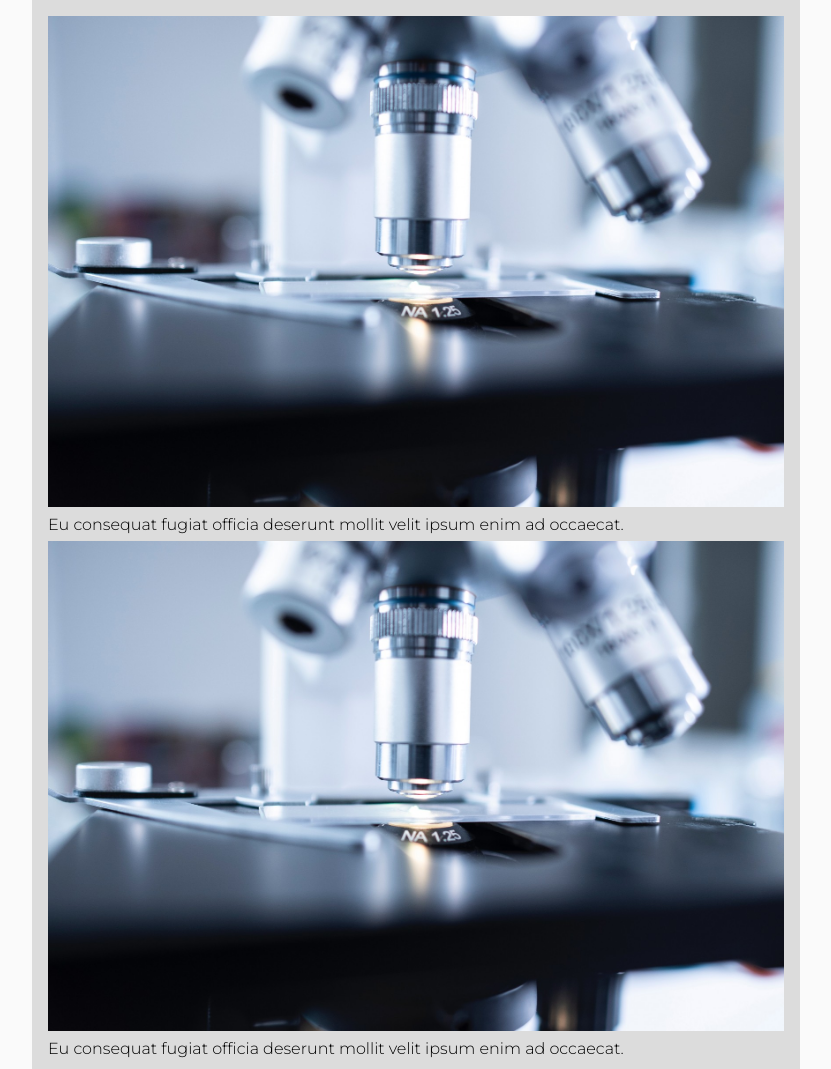
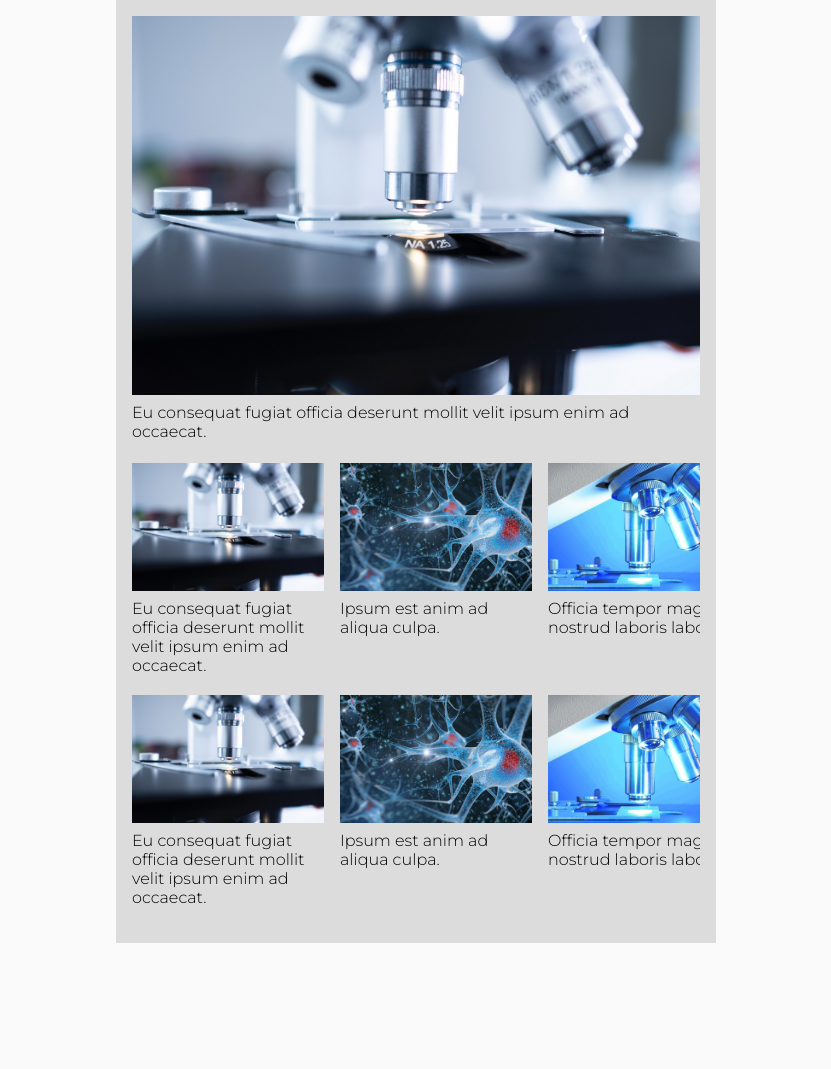
Before and after one commit to Denis-NV/vanilla_js_carousel, a website built with webpack: page index.html in a window 1280 px wide. Shown: the top 1069 px of the page, without its empty margins (224-1055 px from the left). After the commit the page ends 943 px from the top, so only its background shows below. Built offline with nearby package versions, Linux system fonts and the light colour scheme.

Commit message:
packaged into classes

```diff
--- a/index.html
+++ b/index.html
@@ -10,17 +10,40 @@
       src="https://kit.fontawesome.com/e8a2cb247e.js"
       crossorigin="anonymous"
     ></script>
-    <script type="text/javascript" src="index.js" defer></script>
+    <!-- <script type="text/javascript" src="index.js" defer></script> -->
+    <script type="text/javascript" src="dist/main.js" defer></script>
 
     <title>Carousel Proto</title>
   </head>
   <body>
     <div class="container">
-      <div id="carousel-root">
-        <div id="carousel-UI-left">
+      <!-- Carousel 1 -->
+      <div class="carousel-viewport">
+        <!-- Carousel container gets mounted inside here -->
+        <div class="carousel-UI carousel-UI-left">
           <i class="fas fa-arrow-circle-left"></i>
         </div>
-        <div id="carousel-UI-right">
+        <div class="carousel-UI carousel-UI-right">
+          <i class="fas fa-arrow-circle-right"></i>
+        </div>
+      </div>
+      <!-- Carousel 2 -->
+      <div class="carousel-viewport">
+        <!-- Carousel container gets mounted inside here -->
+        <div class="carousel-UI carousel-UI-left">
+          <i class="fas fa-arrow-circle-left"></i>
+        </div>
+        <div class="carousel-UI carousel-UI-right">
+          <i class="fas fa-arrow-circle-right"></i>
+        </div>
+      </div>
+      <!-- Carousel 3 -->
+      <div class="carousel-viewport">
+        <!-- Carousel container gets mounted inside here -->
+        <div class="carousel-UI carousel-UI-left">
+          <i class="fas fa-arrow-circle-left"></i>
+        </div>
+        <div class="carousel-UI carousel-UI-right">
           <i class="fas fa-arrow-circle-right"></i>
         </div>
       </div>
--- /dev/null
+++ b/main.js
@@ -0,0 +1,81 @@
+import Carousel from "./uni-carousel/Carousel";
+import CarouselItemBgImageText from "./uni-carousel/CarouselItemBgImageText";
+
+//
+const images_data = [
+  {
+    src: "images/0.jpg",
+    text:
+      "Eu consequat fugiat officia deserunt mollit velit ipsum enim ad occaecat."
+  },
+  {
+    src: "images/1.jpg",
+    text: "Ipsum est anim ad aliqua culpa."
+  },
+  {
+    src: "images/2.jpg",
+    text: "Officia tempor magna nostrud laboris labore."
+  },
+  {
+    src: "images/3.jpg",
+    text:
+      "Esse incididunt anim do adipisicing deserunt qui veniam tempor veniam labore do."
+  },
+  {
+    src: "images/4.jpg",
+    text:
+      "Mollit amet deserunt officia labore qui irure qui irure tempor occaecat esse ut."
+  },
+  {
+    src: "images/5.jpg",
+    text:
+      "Dolor nulla pariatur tempor duis labore exercitation velit consequat qui aute mollit."
+  },
+  {
+    src: "images/6.jpg",
+    text:
+      "Deserunt officia incididunt cupidatat nostrud dolore consequat dolor voluptate est."
+  },
+  {
+    src: "images/7.jpg",
+    text:
+      "Tempor Lorem velit laboris nulla cupidatat consequat anim exercitation consequat enim do."
+  }
+];
+
+//
+
+const mounting_points = document.querySelectorAll(".carousel-viewport");
+
+new Carousel(
+  mounting_points[0],
+  images_data.map(
+    item => new CarouselItemBgImageText(item.src, item.text, 192, 128)
+  ),
+  document.querySelector(".carousel-viewport:nth-child(1) > .carousel-UI-left"),
+  document.querySelector(".carousel-viewport:nth-child(1) > .carousel-UI-right")
+);
+
+new Carousel(
+  mounting_points[1],
+  images_data.map(
+    item => new CarouselItemBgImageText(item.src, item.text, 192, 128)
+  ),
+  document.querySelector(".carousel-viewport:nth-child(2) > .carousel-UI-left"),
+  document.querySelector(
+    ".carousel-viewport:nth-child(2) > .carousel-UI-right"
+  ),
+  { full_width: false }
+);
+
+new Carousel(
+  mounting_points[2],
+  images_data.map(
+    item => new CarouselItemBgImageText(item.src, item.text, 192, 128)
+  ),
+  document.querySelector(".carousel-viewport:nth-child(3) > .carousel-UI-left"),
+  document.querySelector(
+    ".carousel-viewport:nth-child(3) > .carousel-UI-right"
+  ),
+  { full_width: false, loop: false }
+);
--- a/styles.css
+++ b/styles.css
@@ -21,19 +21,19 @@ body {
 
   position: relative;
 
-  max-width: 768px;
+  max-width: 600px;
   min-height: 100vh;
   margin: auto;
   padding: 1rem 1rem;
 }
 
-#carousel-root {
+.carousel-viewport {
   position: relative;
   height: 100%;
+  margin-bottom: 1rem;
 }
 
-#carousel-UI-left,
-#carousel-UI-right {
+.carousel-UI {
   position: absolute;
 
   width: 40px;
@@ -50,23 +50,21 @@ body {
   align-items: center;
 }
 
-#carousel-UI-left > i,
-#carousel-UI-right > i {
+.carousel-UI > i {
   transform: scale(2);
 }
 
-#carousel-root:hover #carousel-UI-left,
-#carousel-root:hover #carousel-UI-right {
+.carousel-viewport:hover .carousel-UI {
   opacity: 0.7;
   transition: opacity 200ms;
 }
 
-#carousel-UI-left {
+.carousel-UI-left {
   left: 5px;
   z-index: 998;
 }
 
-#carousel-UI-right {
+.carousel-UI-right {
   right: 5px;
   z-index: 999;
 }
--- /dev/null
+++ b/uni-carousel/Carousel.js
@@ -0,0 +1,247 @@
+export default class {
+  constructor(
+    p_mount_point,
+    p_items,
+    p_btn_left = null,
+    p_btn_right = null,
+    p_settings = {}
+  ) {
+    this.items = p_items;
+    this.container = p_mount_point;
+    this.btn_left = p_btn_left;
+    this.btn_right = p_btn_right;
+
+    this.settings = {
+      ...{
+        full_width: true,
+        swipe: true,
+        item_width: 192,
+        gap: 16,
+        easing_factor: 0.15,
+        loop: true
+      },
+      ...p_settings
+    };
+
+    this.state = {
+      cur_offset: 0,
+      targ_offset: 0,
+      cur_phase: 0,
+      cur_loop: false,
+      max_offset: 1,
+      animationId: null,
+      drag_start_x: 0,
+      drag_lock: false,
+      step: 0,
+      full_item_width: 0,
+      full_carousel_width: 0
+    };
+
+    this.init();
+  }
+
+  init() {
+    const scope = this;
+
+    this.carousel = document.createElement("div");
+    this.container.appendChild(this.carousel);
+
+    this.state.step = 1 / this.items.length;
+
+    this.carousel.style.boxSizing = "border-box";
+    this.carousel.style.width = "100%";
+    this.carousel.style.overflow = "hidden";
+    this.carousel.style.position = "relative";
+
+    if (this.btn_left)
+      this.btn_left.addEventListener("click", function(event) {
+        scope.onSlideRequest(true);
+      });
+    if (this.btn_right)
+      this.btn_right.addEventListener("click", function(event) {
+        scope.onSlideRequest(false);
+      });
+
+    if (this.settings.swipe) {
+      this.carousel.addEventListener("touchstart", function(event) {
+        scope.onDragStart(event);
+      });
+      this.carousel.addEventListener("touchend", function(event) {
+        scope.onDragEnd(event);
+      });
+      this.carousel.addEventListener("touchmove", function(event) {
+        scope.onDrag(event);
+      });
+
+      this.carousel.addEventListener("mousedown", function(event) {
+        scope.onDragStart(event);
+      });
+      this.carousel.addEventListener("mouseup", function(event) {
+        scope.onDragEnd(event);
+      });
+      this.carousel.addEventListener("mouseleave", function(event) {
+        scope.onDragEnd(event);
+      });
+      this.carousel.addEventListener("mousemove", function(event) {
+        scope.onDrag(event);
+      });
+    }
+
+    window.addEventListener("resize", function(event) {
+      scope.onResize();
+    });
+
+    this.items.forEach(item => {
+      // TODO: Perhaps outsource child appending logic to render function?
+
+      this.carousel.appendChild(item.container);
+    });
+
+    this.onResize();
+  }
+
+  render() {
+    const cut_off = this.carousel.getBoundingClientRect().width;
+    const cut_off_tail = this.state.full_carousel_width - cut_off;
+
+    this.items.forEach((item, index) => {
+      const static_x = index * this.state.full_item_width;
+      const offset_x = this.state.full_carousel_width * this.state.cur_phase;
+      const prov_x = static_x + offset_x;
+      const run_over_x = prov_x - cut_off;
+      const final_x = prov_x > cut_off ? run_over_x - cut_off_tail : prov_x;
+
+      item.container.style.transform = `translateX(${final_x}px)`;
+    });
+  }
+
+  startTransition() {
+    if (!this.state.cur_loop)
+      this.state.targ_offset = Math.min(
+        0,
+        Math.max(this.state.max_offset, this.state.targ_offset)
+      );
+
+    const transitionStep = timestamp => {
+      const remaining_offset = this.state.targ_offset - this.state.cur_offset;
+      const eased_remaining_offset =
+        remaining_offset * this.settings.easing_factor;
+
+      this.state.cur_offset += eased_remaining_offset;
+
+      if (Math.abs(this.state.targ_offset - this.state.cur_offset) < 0.0001)
+        this.state.cur_offset = this.state.targ_offset;
+
+      this.state.cur_phase = this.state.cur_offset % 1;
+      this.state.cur_phase =
+        this.state.cur_phase < 0
+          ? 1 + this.state.cur_phase
+          : this.state.cur_phase;
+
+      this.render();
+
+      if (this.state.targ_offset !== this.state.cur_offset)
+        this.state.animationId = requestAnimationFrame(transitionStep);
+    };
+
+    if (this.state.animationId) cancelAnimationFrame(this.state.animationId);
+    this.state.animationId = requestAnimationFrame(transitionStep);
+  }
+
+  // Handlers
+  onSlideRequest(left) {
+    this.state.targ_offset += this.state.step * (left ? 1 : -1);
+
+    this.startTransition();
+  }
+
+  onResize() {
+    const viewport_width = this.carousel.getBoundingClientRect().width;
+
+    this.state.full_item_width =
+      this.settings.gap +
+      (this.settings.full_width ? viewport_width : this.settings.item_width);
+
+    this.state.full_carousel_width =
+      this.state.full_item_width * this.items.length;
+
+    //
+
+    let max_height = 0;
+
+    this.items.forEach(item => {
+      item.container.style.width = this.settings.full_width
+        ? "100%"
+        : `${this.settings.item_width}px`;
+
+      max_height = Math.max(
+        max_height,
+        item.resize(viewport_width, this.settings.full_width)
+      );
+    });
+
+    this.carousel.style.height = `${max_height}px`;
+
+    //
+
+    this.state.cur_loop =
+      this.settings.loop &&
+      this.state.full_carousel_width - this.state.full_item_width >
+        viewport_width;
+    this.state.max_offset =
+      (viewport_width - this.state.full_carousel_width + this.settings.gap) /
+      this.state.full_carousel_width;
+
+    if (!this.state.cur_loop) this.startTransition();
+
+    //
+
+    if (this.state.full_carousel_width <= viewport_width) {
+      if (this.btn_left) this.btn_left.style.display = "none";
+      if (this.btn_right) this.btn_right.style.display = "none";
+    }
+
+    this.render();
+  }
+
+  // UI Handlers
+
+  onDragStart(event) {
+    this.state.drag_lock = true;
+
+    this.state.drag_start_x = this.unifyEvents(event).clientX;
+  }
+
+  onDragEnd(event) {
+    this.state.drag_lock = false;
+
+    if (
+      this.state.cur_loop ||
+      (!this.state.cur_loop && this.state.targ_offset > this.state.max_offset)
+    ) {
+      this.state.targ_offset =
+        Math.round(this.state.targ_offset / this.state.step) * this.state.step;
+
+      this.startTransition();
+    }
+  }
+
+  onDrag(event) {
+    event.preventDefault();
+
+    if (this.state.drag_lock) {
+      const cur_x = this.unifyEvents(event).clientX;
+      const diff = cur_x - this.state.drag_start_x;
+
+      this.state.targ_offset += diff / this.state.full_carousel_width;
+      this.startTransition();
+      this.state.drag_start_x = cur_x;
+    }
+  }
+
+  // Utils
+
+  unifyEvents(e) {
+    return e.changedTouches ? e.changedTouches[0] : e;
+  }
+}
--- /dev/null
+++ b/uni-carousel/CarouselItemBase.js
@@ -0,0 +1,15 @@
+export default class {
+  constructor() {
+    //
+  }
+
+  // Must be overriden
+  get container() {
+    return document.createElement("div");
+  }
+
+  // Must be overriden
+  resize(p_width) {
+    return container.getBoundingClientRect().height;
+  }
+}
--- /dev/null
+++ b/uni-carousel/CarouselItemBgImageText.js
@@ -0,0 +1,46 @@
+import CarouselItemBase from "./CarouselItemBase";
+
+export default class extends CarouselItemBase {
+  constructor(image_url, p_text, p_image_width, p_image_height) {
+    super();
+
+    this.image_url = image_url;
+    this.text = p_text;
+    this.image_width = p_image_width;
+    this.image_height = p_image_height;
+    //
+    this.init();
+  }
+
+  init() {
+    this.container_node = document.createElement("div");
+    this.image_node = document.createElement("div");
+    this.text_node = document.createElement("p");
+
+    this.container_node.style.position = "absolute";
+    this.container_node.style.width = "100%";
+
+    this.image_node.style.backgroundImage = `url(${this.image_url})`;
+    this.image_node.style.backgroundPosition = "center center";
+    this.image_node.style.backgroundSize = "cover";
+    this.image_node.style.width = "100%";
+
+    this.text_node.style.padding = "0.5rem 0";
+    this.text_node.innerText = this.text;
+
+    this.container_node.appendChild(this.image_node);
+    this.container_node.appendChild(this.text_node);
+  }
+
+  get container() {
+    return this.container_node;
+  }
+
+  resize(p_width, p_fullwidth) {
+    this.image_node.style.height = p_fullwidth
+      ? `${p_width * (this.image_height / this.image_width)}px`
+      : `${this.image_height}px`;
+
+    return this.container_node.getBoundingClientRect().height;
+  }
+}
```
Also changed, not shown: package.json (added, +19 -0 lines), webpack.config.js (added, +8 -0 lines), dist/main.js (added), 2 other files.
